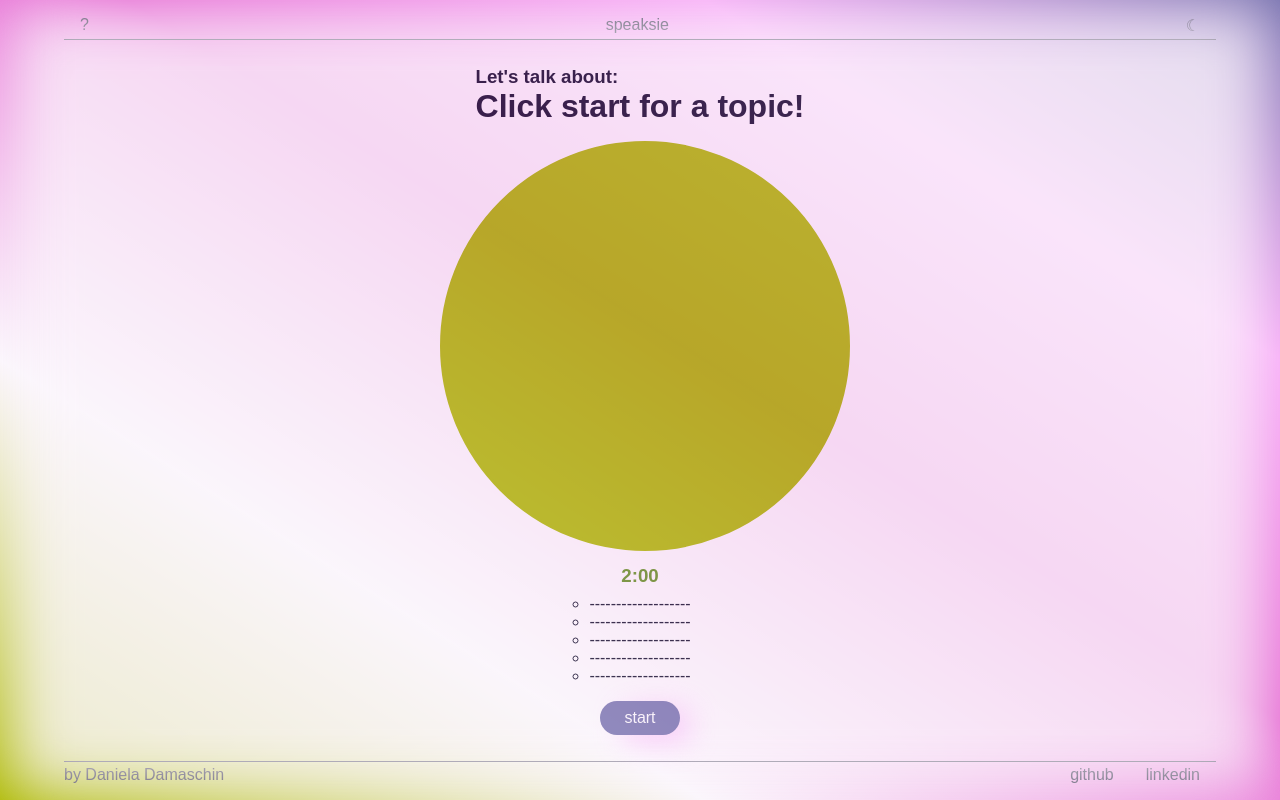
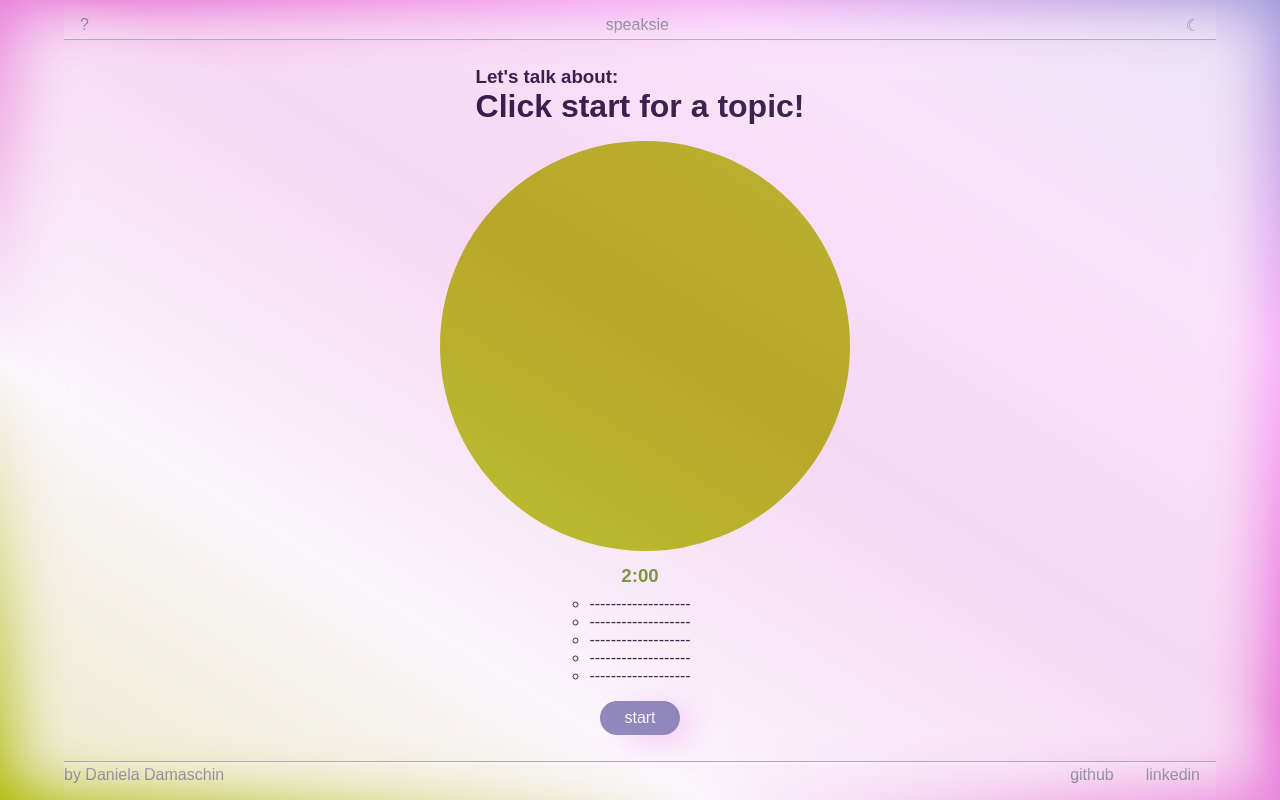
Before and after one commit to Daniela510/speech-trainer, a website: page index.html in a window 1280 px wide. Drawn offline with Linux system fonts and the light colour scheme.

Commit message:
contrast issue

```diff
--- a/sass/_footer.scss
+++ b/sass/_footer.scss
@@ -30,4 +30,9 @@
   &__child{
     color: var.$c-dark;
   }
+  background-image: linear-gradient(
+    180deg,
+    var.$c-transparenter,
+    var.$c-transparent
+  );
 }
--- a/sass/_gradient.scss
+++ b/sass/_gradient.scss
@@ -1,9 +1,4 @@
 @use "variables" as var;
-@property --rotate {
-    syntax: "<angle>";
-    initial-value: 132deg;
-    inherits: false;
-  }
 #container {
     z-index: -1 !important;
     position: absolute;
@@ -22,7 +17,7 @@
  .day{
     background-image: linear-gradient(
         212deg,
-        var.$c-blue,
+        var.$c-bluepale,
         var.$c-pink,
         var.$c-pinker 45%,
         var.$c-light,
--- a/sass/_header.scss
+++ b/sass/_header.scss
@@ -24,4 +24,9 @@ header ul li{
 .ul-day{
     border-bottom: 1px solid var.$c-dark;
     color:var.$c-dark;
+    background-image: linear-gradient(
+        180deg,
+        var.$c-transparent,
+        var.$c-transparenter
+      );
 }
--- a/sass/_timer.scss
+++ b/sass/_timer.scss
@@ -22,7 +22,7 @@
 }
 #chart-outer {
   position: relative;
-  background-color: white;
+  background-color: var.$c-light;
   width: 100%;
   height: 100%;
   position: relative;
--- a/sass/_variables.scss
+++ b/sass/_variables.scss
@@ -3,6 +3,9 @@ $c-dark: #0e0a28;
 $c-gold: #F6AA1C;
 $c-pink: #f79ff6;
 $c-blue: #7670ae;
+$c-bluepale: #9c96d9;
 $c-pinker: #e45ecf;
 $c-green: #adb900;
 $c-greener: #628e1f;
+$c-transparent: rgba(255, 255, 255, 0);
+$c-transparenter: rgba(255, 255, 255, 0.2);
```
Also changed, not shown: style.css, 1 other file.
